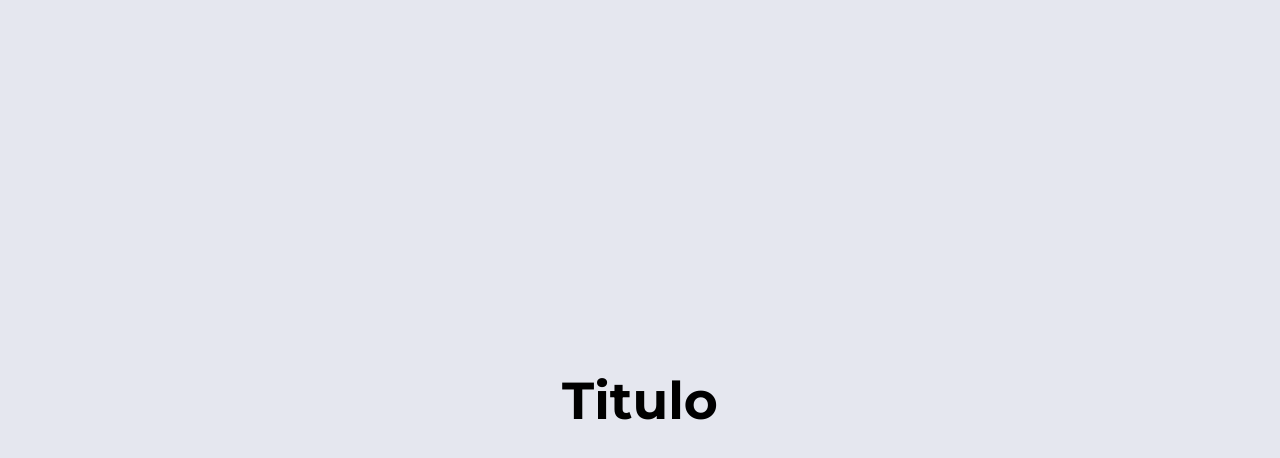
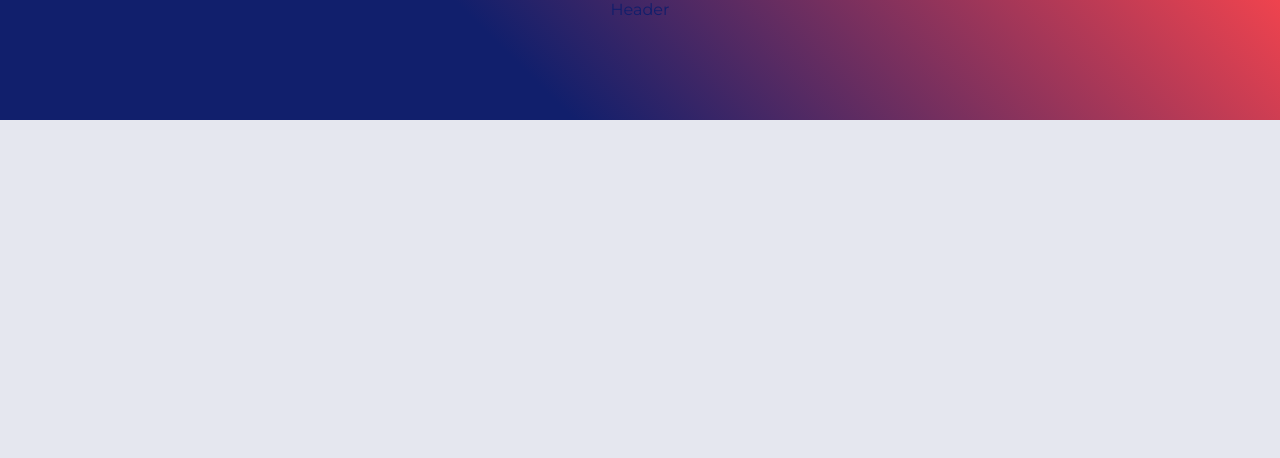
Before and after one commit to victormontoya1991/frontendvjmb, a React (Create React App) app in the folder react-frontendvjmb/: page / in a window 1280 px wide. Shown: the top 458 px of the page. Built offline with nearby package versions, Linux system fonts and the light colour scheme.

Commit message:
React Router DOM

```diff
--- a/react-frontendvjmb/package.json
+++ b/react-frontendvjmb/package.json
@@ -8,6 +8,7 @@
     "@testing-library/user-event": "^13.5.0",
     "react": "^18.2.0",
     "react-dom": "^18.2.0",
+    "react-router-dom": "^6.7.0",
     "react-scripts": "5.0.1",
     "sass": "^1.57.1",
     "web-vitals": "^2.1.4"
--- a/react-frontendvjmb/src/App.js
+++ b/react-frontendvjmb/src/App.js
@@ -1,11 +1,10 @@
 import './App.scss';
+import { Header } from './components/UI/organisms/Header/Header';
 
 function App() {
   return (
     <div className="App">
-      <header className="App-header">
-          <h1 className='title'> Titulo </h1>
-      </header>
+      <Header/>
     </div>
   );
 }
--- /dev/null
+++ b/react-frontendvjmb/src/components/UI/organisms/Header/Header.js
@@ -0,0 +1,7 @@
+import './Headers.scss';
+
+export const Header = () => {
+    return (
+        <div className="header"> Header </div>
+    );
+}
--- /dev/null
+++ b/react-frontendvjmb/src/components/UI/organisms/Header/Headers.scss
@@ -0,0 +1,7 @@
+@import '../../../../constant.scss';
+
+.header{
+    @extend %gradient;
+    height: 120px;
+    width: 100%;
+}
--- a/react-frontendvjmb/src/constant.scss
+++ b/react-frontendvjmb/src/constant.scss
@@ -6,10 +6,19 @@ $greyO: #323232;
 $greyC: #969696;
 $background: #e5e7ef;
 
-
 // Font the Apps //
 $font: 'Montserrat', sans-serif;
 
 
+//Styles statis //
 
-//Styles statis //
+%gradient{
+    background: rgba(17,31,108,1);
+    background: -moz-linear-gradient(45deg, rgba(17,31,108,1) 41%, rgba(85,42,99,1) 59%, rgba(239,67,78,1) 100%);
+    background: -webkit-gradient(left bottom, right top, color-stop(41%, rgba(17,31,108,1)), color-stop(59%, rgba(85,42,99,1)), color-stop(100%, rgba(239,67,78,1)));
+    background: -webkit-linear-gradient(45deg, rgba(17,31,108,1) 41%, rgba(85,42,99,1) 59%, rgba(239,67,78,1) 100%);
+    background: -o-linear-gradient(45deg, rgba(17,31,108,1) 41%, rgba(85,42,99,1) 59%, rgba(239,67,78,1) 100%);
+    background: -ms-linear-gradient(45deg, rgba(17,31,108,1) 41%, rgba(85,42,99,1) 59%, rgba(239,67,78,1) 100%);
+    background: linear-gradient(45deg, rgba(17,31,108,1) 41%, rgba(85,42,99,1) 59%, rgba(239,67,78,1) 100%);
+    filter: progid:DXImageTransform.Microsoft.gradient( startColorstr='#111f6c', endColorstr='#ef434e', GradientType=1 );
+}
--- a/react-frontendvjmb/src/index.scss
+++ b/react-frontendvjmb/src/index.scss
@@ -12,4 +12,5 @@
   box-sizing: border-box;
   -webkit-font-smoothing: antialiased;
   -moz-osx-font-smoothing: grayscale;
+  color: $blue;
 }
```
Also changed, not shown: react-frontendvjmb/src/assets/img/logo-white.webp (added), 1 other file (tests, documents, lock files or other folders).
